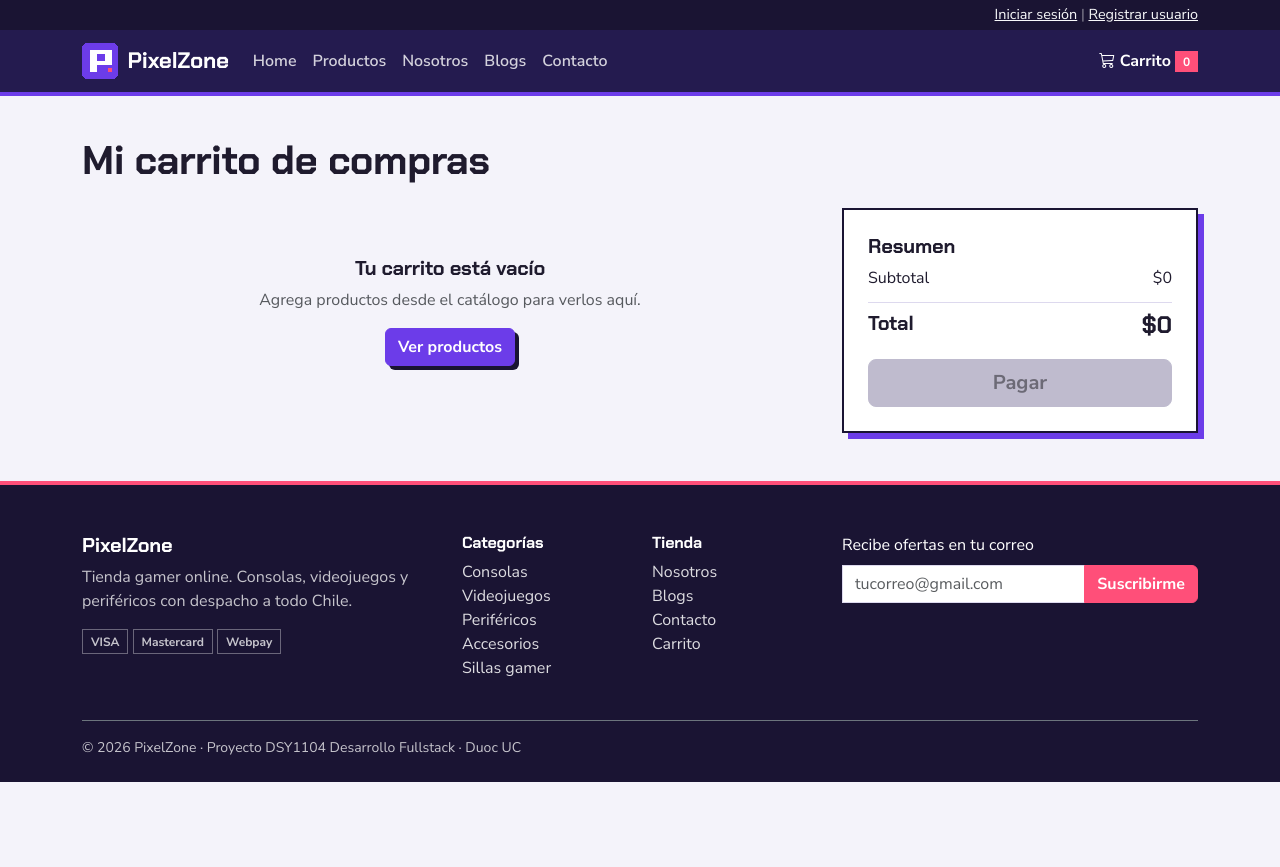
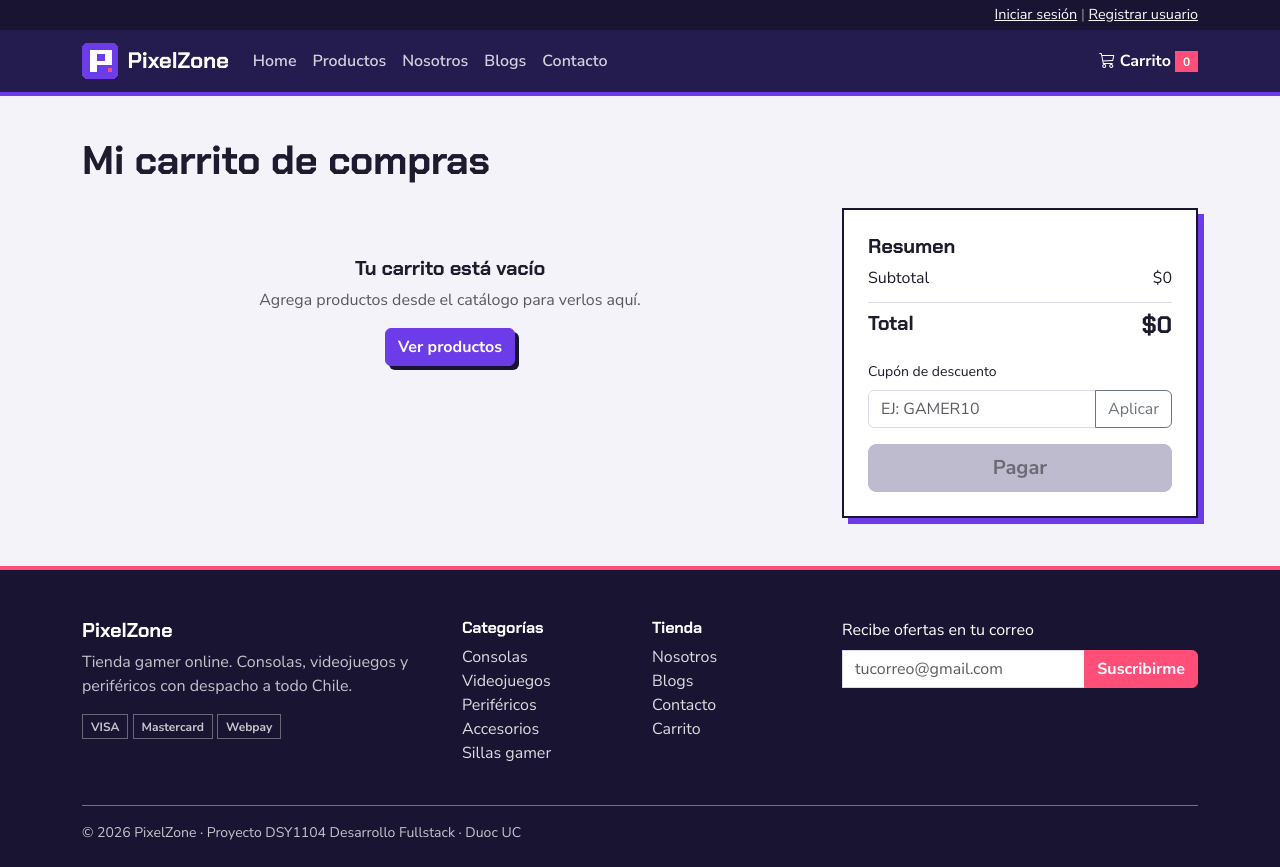
Before and after one commit to SanCristobal777/Proyecto_FullStack, a React (Vite) app in the folder pixelzone/: page /carrito in a window 1280 px wide. Before the commit the page ends 800 px from the top, so only its background shows below. Built offline with nearby package versions, Linux system fonts and the light colour scheme.

Commit message:
Carrito: cupones de descuento

```diff
--- a/pixelzone/src/pages/Carrito.tsx
+++ b/pixelzone/src/pages/Carrito.tsx
@@ -1,5 +1,8 @@
+import { useState } from "react";
+import type { FormEvent } from "react";
 import { Link } from "react-router-dom";
 import { useCarrito } from "../context/carrito";
+import { CUPONES } from "../data/datos";
 import { buscarProducto, formatearPrecio, rutaImagen } from "../utils/almacen";
 
 // En el resumen, un monto de 0 se muestra como $0 y no como GRATIS
@@ -9,6 +12,9 @@ function formatearMonto(valor: number) {
 
 export default function Carrito() {
   const { items, cambiarCantidad, eliminar } = useCarrito();
+  const [cupon, setCupon] = useState("");
+  const [cuponAplicado, setCuponAplicado] = useState<string | null>(null);
+  const [errorCupon, setErrorCupon] = useState("");
 
   // Se ignoran los productos que ya no existen en el catálogo
   const lineas = items.flatMap((item) => {
@@ -20,7 +26,25 @@ export default function Carrito() {
     (suma, l) => suma + l.producto.precio * l.cantidad,
     0,
   );
-  const total = subtotal;
+  const descuento = cuponAplicado
+    ? Math.round(subtotal * CUPONES[cuponAplicado])
+    : 0;
+  const total = subtotal - descuento;
+
+  const aplicarCupon = (e: FormEvent) => {
+    e.preventDefault();
+    const codigo = cupon.trim().toUpperCase();
+    if (codigo === "") {
+      setErrorCupon("Escribe un cupón.");
+      return;
+    }
+    if (CUPONES[codigo] === undefined) {
+      setErrorCupon(`El cupón ${codigo} no existe o ya venció.`);
+      return;
+    }
+    setErrorCupon("");
+    setCuponAplicado(codigo);
+  };
 
   return (
     <main>
@@ -110,11 +134,50 @@ export default function Carrito() {
                   <dt className="fw-normal">Subtotal</dt>
                   <dd className="mb-1">{formatearMonto(subtotal)}</dd>
                 </div>
+                {descuento > 0 && (
+                  <div className="d-flex justify-content-between text-success">
+                    <dt className="fw-normal">Descuento</dt>
+                    <dd className="mb-1">−{formatearMonto(descuento)}</dd>
+                  </div>
+                )}
                 <div className="d-flex justify-content-between border-top pt-2 mt-2">
                   <dt className="h5">Total</dt>
                   <dd className="h4 precio mb-0">{formatearMonto(total)}</dd>
                 </div>
               </dl>
+
+              <form onSubmit={aplicarCupon} noValidate className="mb-3">
+                <label htmlFor="cupon" className="form-label small">
+                  Cupón de descuento
+                </label>
+                <div className="input-group has-validation">
+                  <input
+                    type="text"
+                    className={`form-control text-uppercase ${
+                      errorCupon
+                        ? "is-invalid"
+                        : cuponAplicado
+                          ? "is-valid"
+                          : ""
+                    }`}
+                    id="cupon"
+                    placeholder="Ej: GAMER10"
+                    value={cupon}
+                    onChange={(e) => setCupon(e.target.value)}
+                  />
+                  <button className="btn btn-outline-secondary" type="submit">
+                    Aplicar
+                  </button>
+                  <div className="invalid-feedback">{errorCupon}</div>
+                  {cuponAplicado && (
+                    <div className="valid-feedback">
+                      Cupón {cuponAplicado} aplicado:{" "}
+                      {Math.round(CUPONES[cuponAplicado] * 100)}% de descuento.
+                    </div>
+                  )}
+                </div>
+              </form>
+
               <div className="d-grid">
                 <button type="button" className="btn btn-pz btn-lg" disabled>
                   Pagar
```
